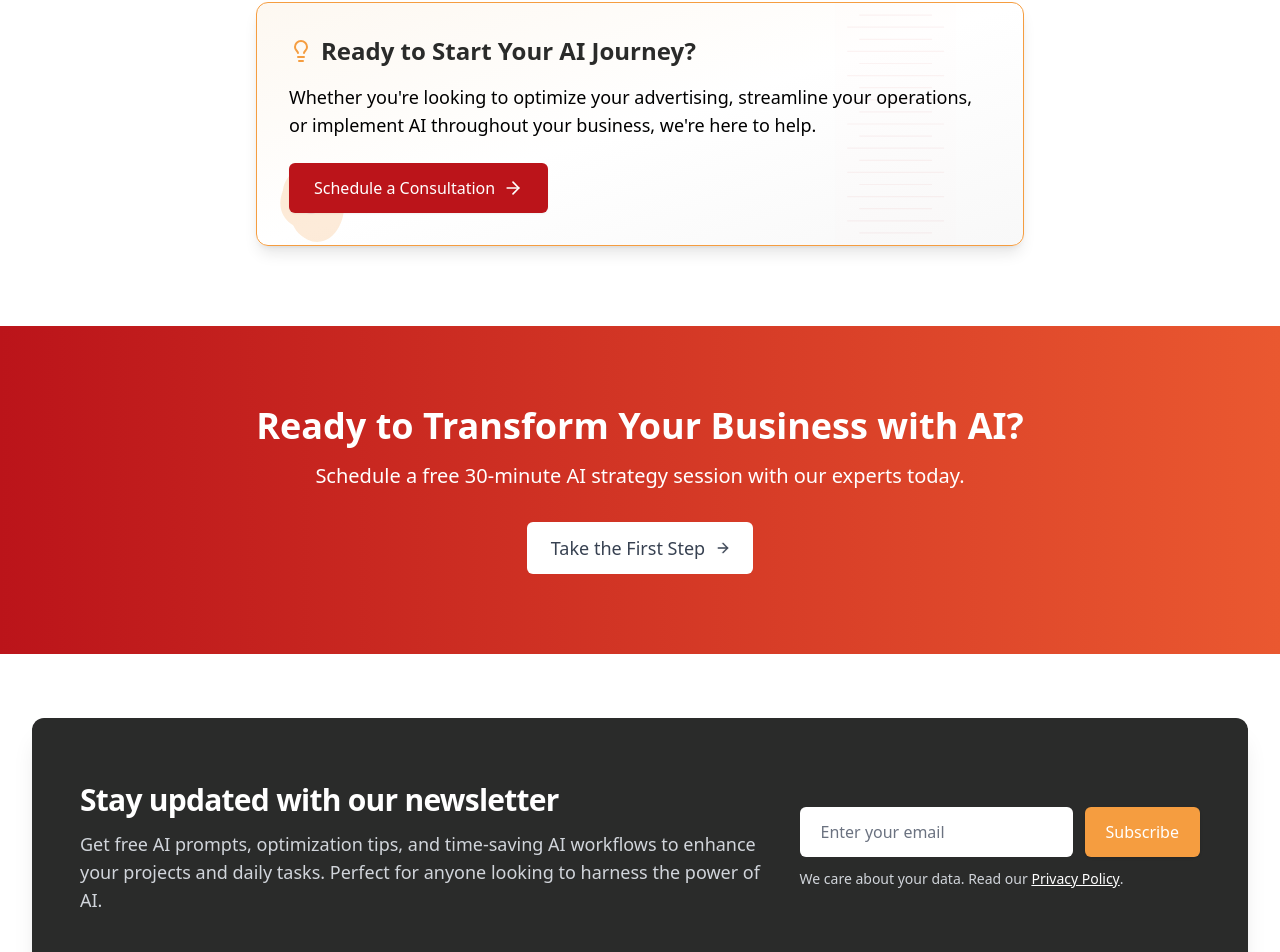
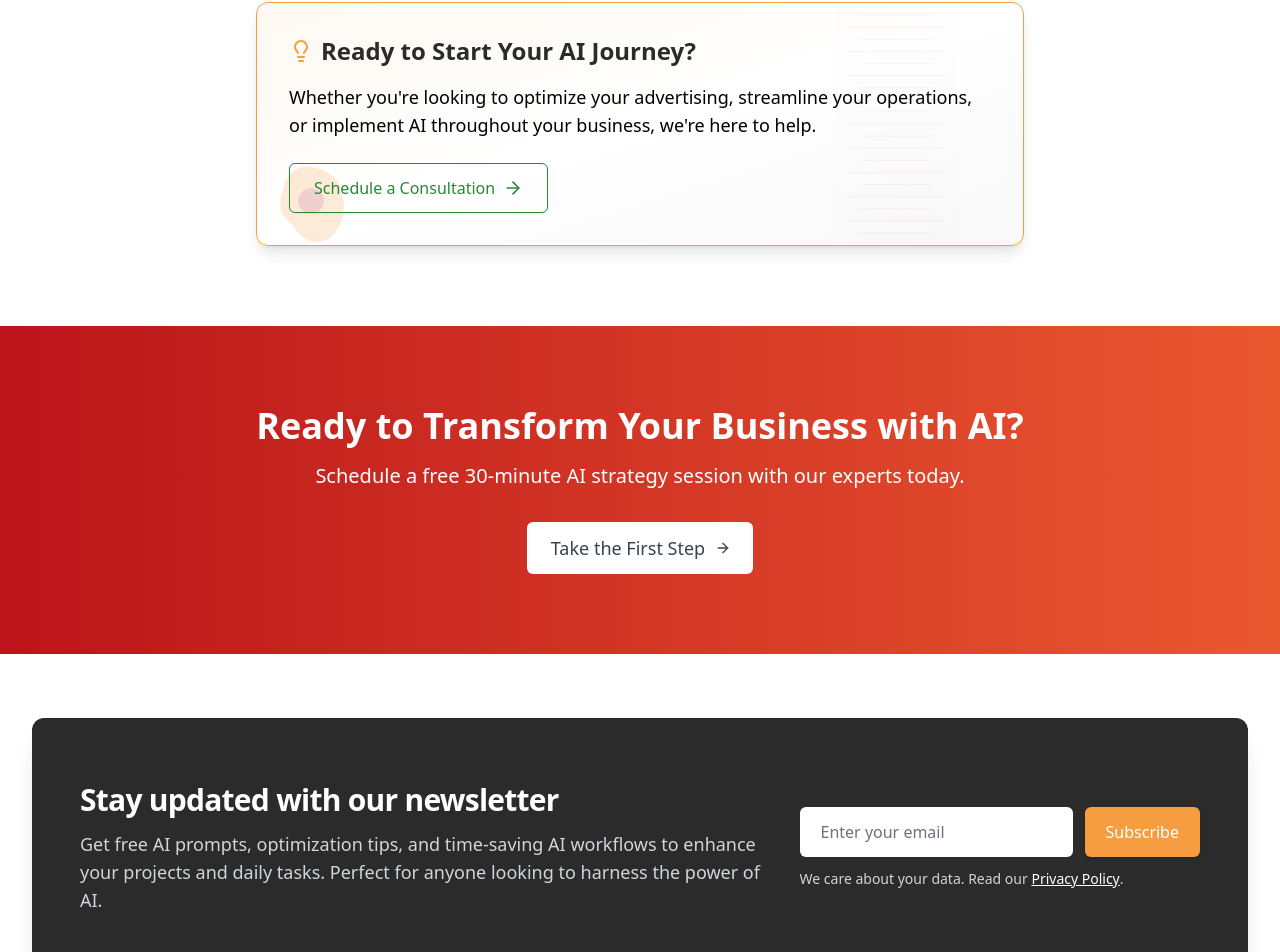
Before and after one commit to jacob-mcp-adaptwus/marigold, a React (Create React App) app: page /our-ai-story in a window 1280 px wide. Shown: the part 2067-3019 px from the top of the page. Built offline with nearby package versions, Linux system fonts and the light colour scheme.

Commit message:
Make CTA button less prominent with subtle green outline style

```diff
--- a/src/pages/OurAIStoryPage.tsx
+++ b/src/pages/OurAIStoryPage.tsx
@@ -289,7 +289,7 @@ const OurAIStoryPage: React.FC = () => {
                 <div className="mt-6">
                   <a
                     href={storyData.cta.buttonLink}
-                    className="inline-flex items-center px-6 py-3 border border-transparent text-base font-medium rounded-md shadow-sm text-white bg-[#bb141a] hover:bg-[#ea5830] focus:outline-none focus:ring-2 focus:ring-offset-2 focus:ring-[#bb141a] transition-colors"
+                    className="inline-flex items-center px-6 py-3 border border-[#2a8735] text-base font-medium rounded-md shadow-sm text-[#2a8735] bg-transparent hover:bg-[#f8f8f8] focus:outline-none focus:ring-2 focus:ring-offset-2 focus:ring-[#2a8735] transition-colors"
                   >
                     {storyData.cta.buttonText} <ArrowRight className="ml-2 h-5 w-5" />
                   </a>
```
